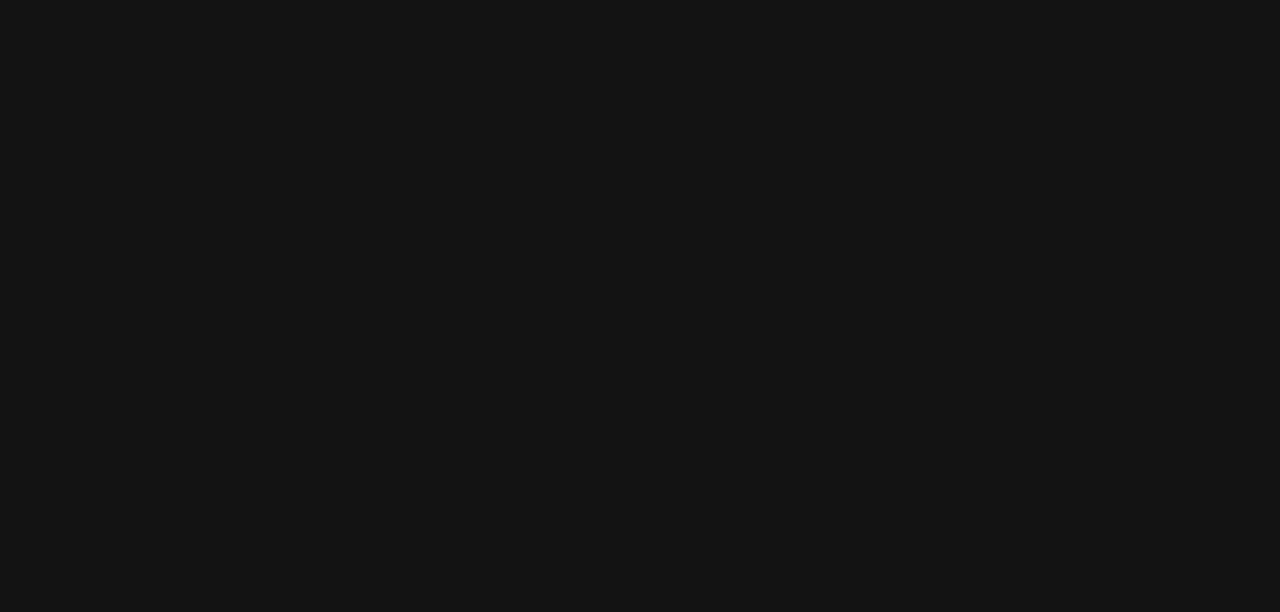
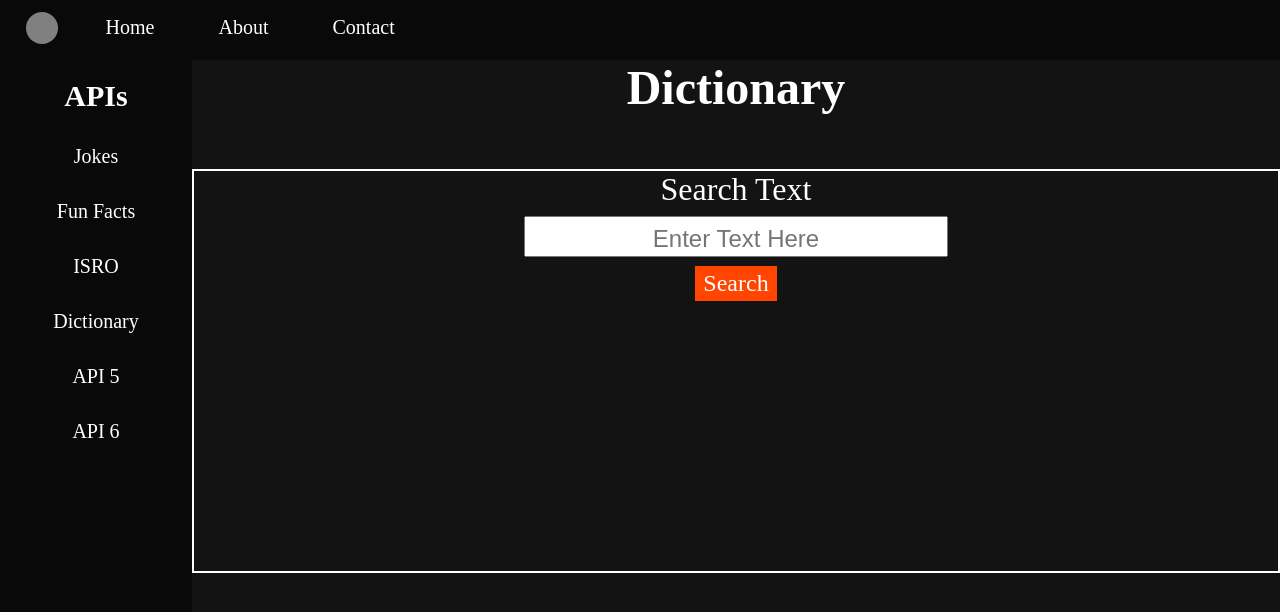
Before and after one commit to dev-shetty/javaScript, a React (Vite) app in the folder The API Fantasy/: page /dictionary in a window 1280 px wide. Before the commit this address had no page. Shown: the top 612 px of the page. Built offline with nearby package versions, Linux system fonts and the light colour scheme.

Commit message:
Started a dictionary page

```diff
--- a/The API Fantasy/src/App.jsx
+++ b/The API Fantasy/src/App.jsx
@@ -7,6 +7,7 @@ import ISROpage from "./Main Components/ISROpage";
 import SpaceCrafts from "./Components/ISRO/SpaceCrafts/SpaceCrafts";
 import Centres from "./Components/ISRO/Centres/Centres";
 import Launchers from "./Components/ISRO/Launchers/Launchers";
+import DictionaryPage from "./Main Components/DictionaryPage";
 
 function App() {
   return (
@@ -16,6 +17,7 @@ function App() {
           <Route path="/" element={<Homepage />} />
           <Route path="/jokes" element={<JokePage />} />
           <Route path="/funfacts" element={<FunFactPage />} />
+          <Route path="/dictionary" element={<DictionaryPage />} />
           <Route path="/isro">
             <Route index element={<ISROpage />} />
             <Route path="/isro/spacecrafts" element={<SpaceCrafts />} />
--- /dev/null
+++ b/The API Fantasy/src/Components/Dictionary/Dictionary.css
@@ -0,0 +1,47 @@
+#dictionary {
+    border: 2px solid;
+    display: flex;
+    flex-direction: column;
+    justify-content: center;
+    align-items: center;
+}
+.dictionary-heading {
+    text-align: center;
+    font-size: 3em;
+    margin-bottom: 5%;
+}
+.dictionary-container {
+    min-height: 50vh;
+}
+.dictionary-container > label {
+    display: block;
+    font-size: 2em;
+    text-align: center;
+    margin-bottom: 2%;
+}
+.dictionary-container > input[type=text] {
+    display: block;
+    font-size: 2em;
+}
+.dictionary-container > input[type=text]::placeholder {
+    font-size: 0.75em;
+    text-align: center;
+}
+input[type=submit] {
+    all: unset;
+    background-color: var(--pop-color);
+    font-size: 1.5em;
+    padding: 1% 2%;
+    display: block;
+    margin: 2% auto;
+}
+
+.result {
+    display: flex;
+    width: 100%;
+    height: 30vh;
+    flex-direction: column;
+    justify-content: space-around;
+    align-items: center;
+    font-size: 1.5em;
+}
--- /dev/null
+++ b/The API Fantasy/src/Components/Dictionary/Dictionary.jsx
@@ -0,0 +1,83 @@
+import React from "react";
+import { useRef } from "react";
+import "./Dictionary.css";
+
+function Dictionary() {
+  const dictionaryResults = useRef(null);
+  const searchQuery = useRef(null);
+  let searchContent = "";
+  function getSearchQuery() {
+    searchContent = searchQuery.current.value;
+    getDictionaryResult(searchContent);
+
+    // TODO: Show error when nothing inside the textbox
+  }
+  function getDictionaryResult() {
+    fetch(`https://api.dictionaryapi.dev/api/v2/entries/en/${searchContent}`)
+      .then((response) => response.json())
+      .then((dictionaryData) => {
+        console.log(dictionaryData);
+
+        const phonetics = dictionaryData[0].phonetics.forEach((item) => {
+          item.text;
+        });
+        console.log(phonetics);
+
+        // TODO:Make them innerText / textContent rather than appending it has a bug
+        // defining the items
+        const searchQueryH3 = document.createElement("h3");
+        const phoneticsH4 = document.createElement("h4");
+        const partsOfSpeechP = document.createElement("p");
+        const definitionP = document.createElement("p");
+
+        // assigning classnames
+        searchQueryH3.classList.add("search-query");
+        phoneticsH4.classList.add("phonetics");
+        partsOfSpeechP.classList.add("parts-of-speech");
+        definitionP.classList.add("definition");
+
+        // assigning values to the elements
+        searchQueryH3.textContent = "Search Query: "; //change
+        phoneticsH4.textContent = "Phonetics: ";
+        partsOfSpeechP.textContent = "Parts of Speech: ";
+        definitionP.textContent = "Definition: ";
+
+        // appending them to dom
+        dictionaryResults.current.append(
+          searchQueryH3,
+          phoneticsH4,
+          partsOfSpeechP,
+          definitionP
+        );
+      })
+      .catch((error) => console.error(error));
+  }
+  return (
+    <div>
+      <h1 className="dictionary-heading">Dictionary</h1>
+      <div id="dictionary">
+        <main className="dictionary-container">
+          <label htmlFor="searchText">Search Text</label>
+          <input
+            type="text"
+            name="searchText"
+            id="searchText"
+            placeholder="Enter Text Here"
+            ref={searchQuery}
+          />
+          <input type="submit" value="Search" onClick={getSearchQuery} />
+
+          {/* Will come using js even the elements */}
+          <div className="result" ref={dictionaryResults}>
+            {/* <h3 className="search-query">Search Query</h3> */}
+            {/* <h4 className="phonetics">/phonetic-IPA/</h4> */}
+            {/* <p className="parts-of-speech">Parts of Speech</p> */}
+            {/* <p className="defintion">Definition</p> */}
+          </div>
+        </main>
+      </div>
+    </div>
+  );
+}
+
+export default Dictionary;
--- a/The API Fantasy/src/Components/Sidebar/Sidebar.jsx
+++ b/The API Fantasy/src/Components/Sidebar/Sidebar.jsx
@@ -17,7 +17,7 @@ function Sidebar() {
           <Link to="/isro">ISRO</Link>
         </li>
         <li>
-          <a href="#">API 4</a>
+          <Link to="/dictionary">Dictionary</Link>
         </li>
         <li>
           <a href="#">API 5</a>
--- /dev/null
+++ b/The API Fantasy/src/Main Components/DictionaryPage.jsx
@@ -0,0 +1,16 @@
+import React from "react";
+import Dictionary from "../Components/Dictionary/Dictionary";
+import Navbar from "../Components/Navbar/Navbar";
+import Sidebar from "../Components/Sidebar/Sidebar";
+
+function DictionaryPage() {
+  return (
+    <>
+      <Navbar />
+      <Sidebar />
+      <Dictionary />
+    </>
+  );
+}
+
+export default DictionaryPage;
```
